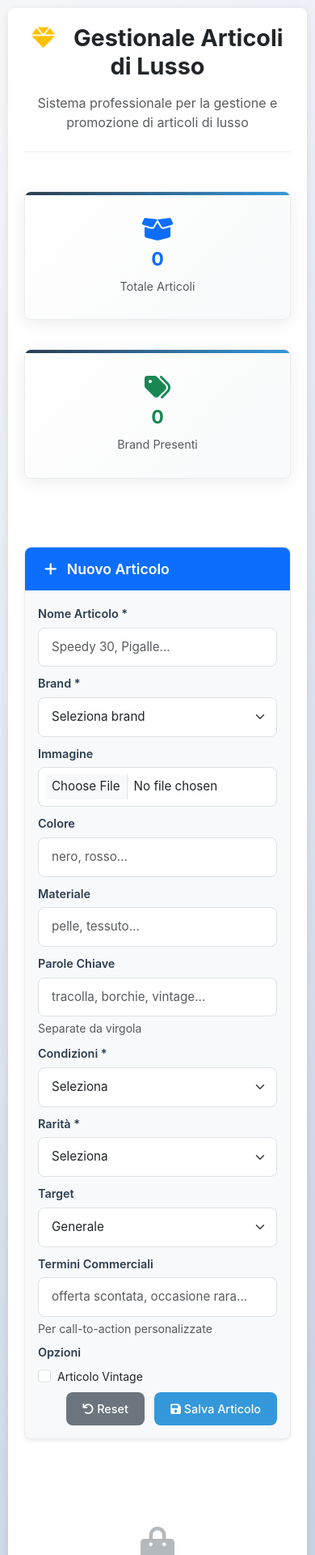
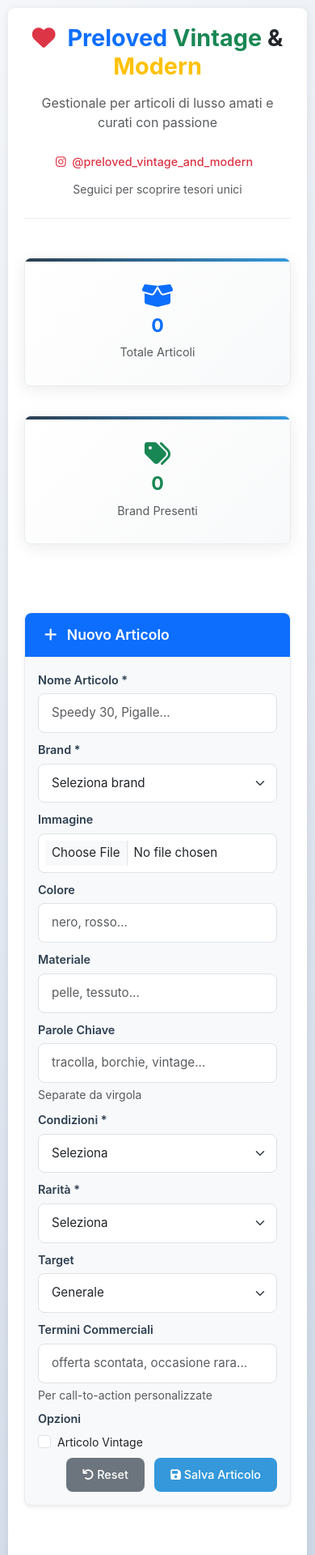
Before and after one commit to FlavioLombardi95/dist_gestionale, a Flask app: page / in a window 390 px wide. Shown: the top 1920 px of the page at 81% size. Run offline with Flask 3, Linux system fonts and the light colour scheme; data that the repository does not hold is empty; some libraries are stand-ins or nearby versions.

Commit message:
🔗 Allineamento Brand Instagram - Preloved Vintage & Modern - Header riprogettato: Preloved (blu) + Vintage (verde) + Modern (giallo) - Titolo pagina aggiornato con brand Instagram - Link diretto a @preloved_vintage_and_modern - Footer brand con missione aziendale e social links - Colori coordinati e effetti hover per Instagram - Identità visiva coerente con pagina social

```diff
--- a/templates/index.html
+++ b/templates/index.html
@@ -3,7 +3,7 @@
 <head>
     <meta charset="UTF-8">
     <meta name="viewport" content="width=device-width, initial-scale=1.0">
-    <title>Gestionale Articoli di Lusso</title>
+    <title>Preloved Vintage & Modern - Gestionale Articoli di Lusso</title>
     <link href="https://cdn.jsdelivr.net/npm/bootstrap@5.3.0/dist/css/bootstrap.min.css" rel="stylesheet">
     <link href="https://cdnjs.cloudflare.com/ajax/libs/font-awesome/6.0.0/css/all.min.css" rel="stylesheet">
     <link href="https://cdnjs.cloudflare.com/ajax/libs/animate.css/4.1.1/animate.min.css" rel="stylesheet">
@@ -478,6 +478,29 @@
             background: #cce7ff;
             color: #0c5460;
         }
+
+        /* Footer Brand Styles */
+        .footer-section {
+            background: linear-gradient(135deg, #f8f9fa 0%, #e9ecef 100%);
+            border-radius: var(--border-radius);
+            margin: 20px -32px -32px -32px;
+            padding: 32px !important;
+        }
+
+        .social-links .btn {
+            transition: var(--transition);
+        }
+
+        .social-links .btn:hover {
+            transform: translateY(-2px);
+            box-shadow: 0 4px 12px rgba(220, 53, 69, 0.3);
+        }
+
+        /* Preloved brand colors */
+        .text-preloved-primary { color: #2c3e50 !important; }
+        .text-preloved-vintage { color: #27ae60 !important; }
+        .text-preloved-modern { color: #f39c12 !important; }
+        .text-preloved-heart { color: #e74c3c !important; }
     </style>
 </head>
 <body>
@@ -485,10 +508,18 @@
         <!-- Header migliorato -->
         <div class="header-section text-center mb-5">
             <h1 class="display-5 fw-bold text-dark mb-3">
-                <i class="fas fa-gem text-warning me-3"></i>
-                Gestionale Articoli di Lusso
+                <i class="fas fa-heart text-danger me-2"></i>
+                <span class="text-primary">Preloved</span>
+                <span class="text-success">Vintage</span> &
+                <span class="text-warning">Modern</span>
             </h1>
-            <p class="lead text-muted">Sistema professionale per la gestione e promozione di articoli di lusso</p>
+            <p class="lead text-muted mb-3">Gestionale per articoli di lusso amati e curati con passione</p>
+            <div class="social-links">
+                <a href="https://www.instagram.com/preloved_vintage_and_modern/" target="_blank" class="btn btn-outline-danger btn-sm me-2">
+                    <i class="fab fa-instagram me-1"></i> @preloved_vintage_and_modern
+                </a>
+                <small class="text-muted">Seguici per scoprire tesori unici</small>
+            </div>
         </div>
 
         <!-- Statistiche -->
@@ -1384,6 +1415,41 @@
         });
     </script>
 
+    <!-- Footer Brand -->
+    <footer class="footer-section mt-5 pt-4 border-top text-center">
+        <div class="row">
+            <div class="col-md-6 mb-3">
+                <h6 class="fw-bold text-primary mb-2">
+                    <i class="fas fa-heart text-danger me-1"></i>
+                    Preloved Vintage & Modern
+                </h6>
+                <p class="small text-muted mb-2">
+                    Articoli di lusso amati e curati con passione.<br>
+                    Ogni pezzo racconta una storia unica.
+                </p>
+                <a href="https://www.instagram.com/preloved_vintage_and_modern/" target="_blank" class="btn btn-sm btn-outline-danger">
+                    <i class="fab fa-instagram me-1"></i> Seguici su Instagram
+                </a>
+            </div>
+            <div class="col-md-6 mb-3">
+                <h6 class="fw-bold text-success mb-2">
+                    <i class="fas fa-recycle me-1"></i>
+                    La Nostra Missione
+                </h6>
+                <p class="small text-muted mb-0">
+                    Diamo nuova vita agli articoli di lusso vintage e moderni,<br>
+                    creando valore per chi li ama e per l'ambiente.
+                </p>
+            </div>
+        </div>
+        <hr class="my-3">
+        <p class="small text-muted mb-0">
+            © 2024 Preloved Vintage & Modern - Sistema di gestione articoli di lusso
+        </p>
+    </footer>
+
+    </div>
+
     <!-- SweetAlert2 -->
     <script src="https://cdn.jsdelivr.net/npm/sweetalert2@11"></script>
     <!-- Bootstrap JS -->
```
